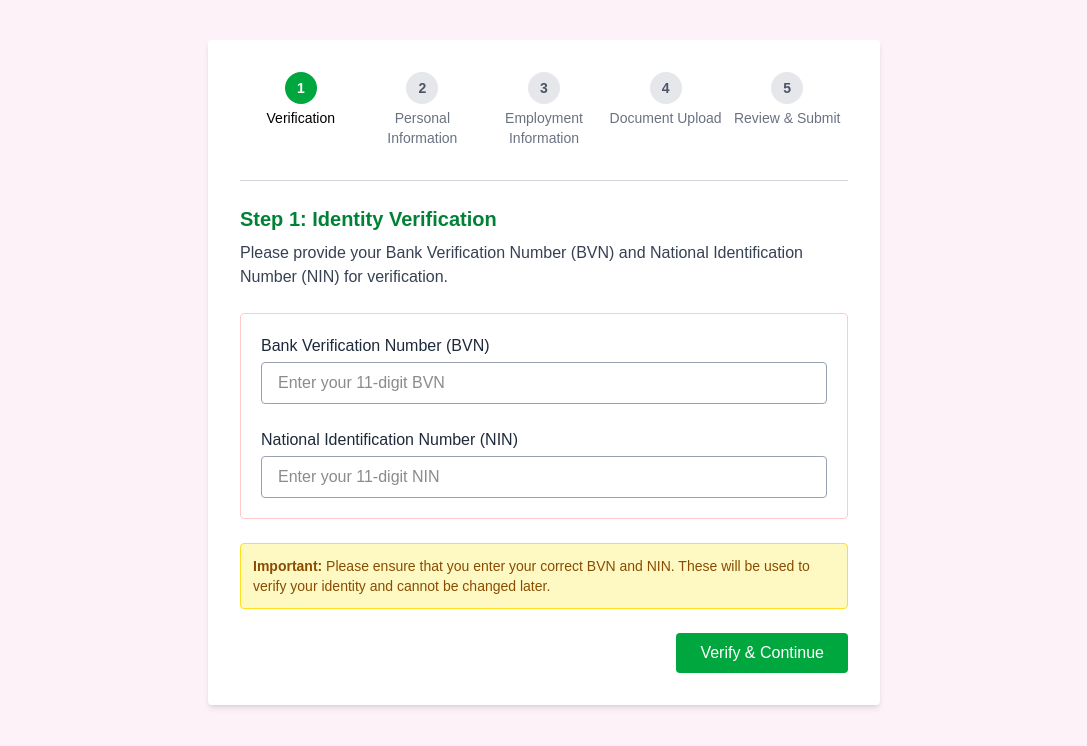
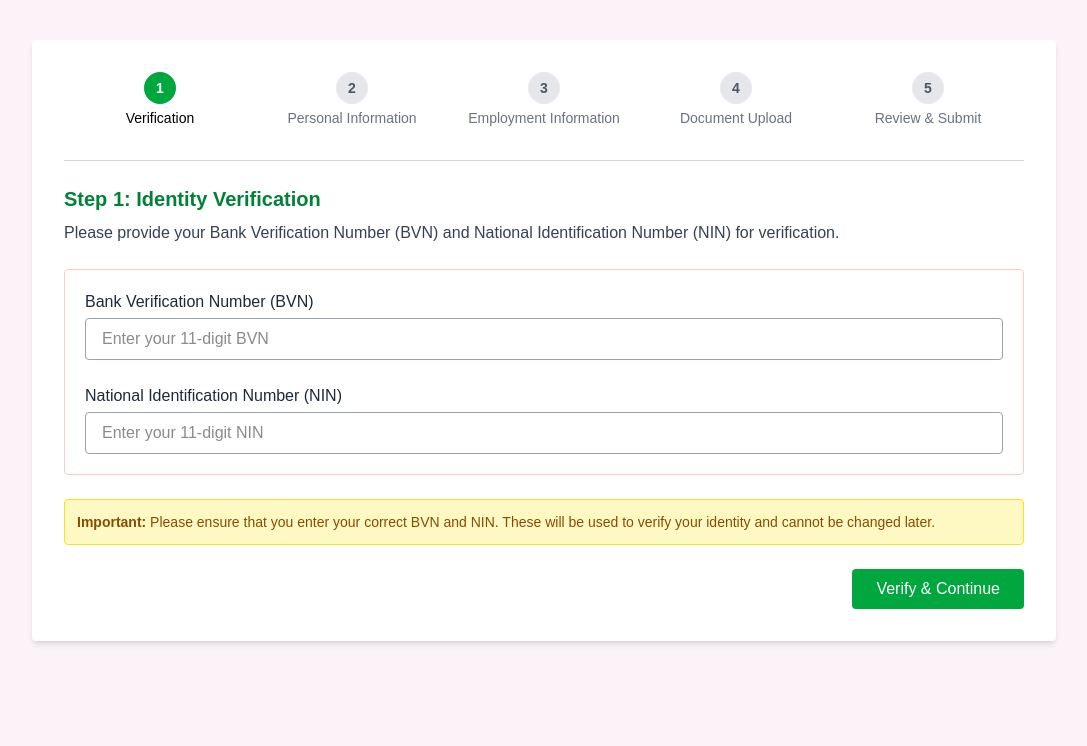
Before and after one commit to iefsafrica/ippis, a Next.js app: page / in a window 1280 px wide. Shown: the top 746 px of the page, without its empty margins (96-1183 px from the left). Built offline with nearby package versions, Linux system fonts and the light colour scheme.

Commit message:
increase container max width

```diff
--- a/app/page.tsx
+++ b/app/page.tsx
@@ -24,7 +24,7 @@
       </Head>
 
       <div className="min-h-screen bg-pink-50 flex justify-center items-start py-10 px-4">
-        <div className="bg-white p-8 rounded shadow-md w-full max-w-2xl">
+        <div className="bg-white p-8 rounded shadow-md w-full max-w-5xl">
           {/* Step Progress */}
 
           <div className="flex justify-between mb-8 text-center text-sm font-medium">
```
